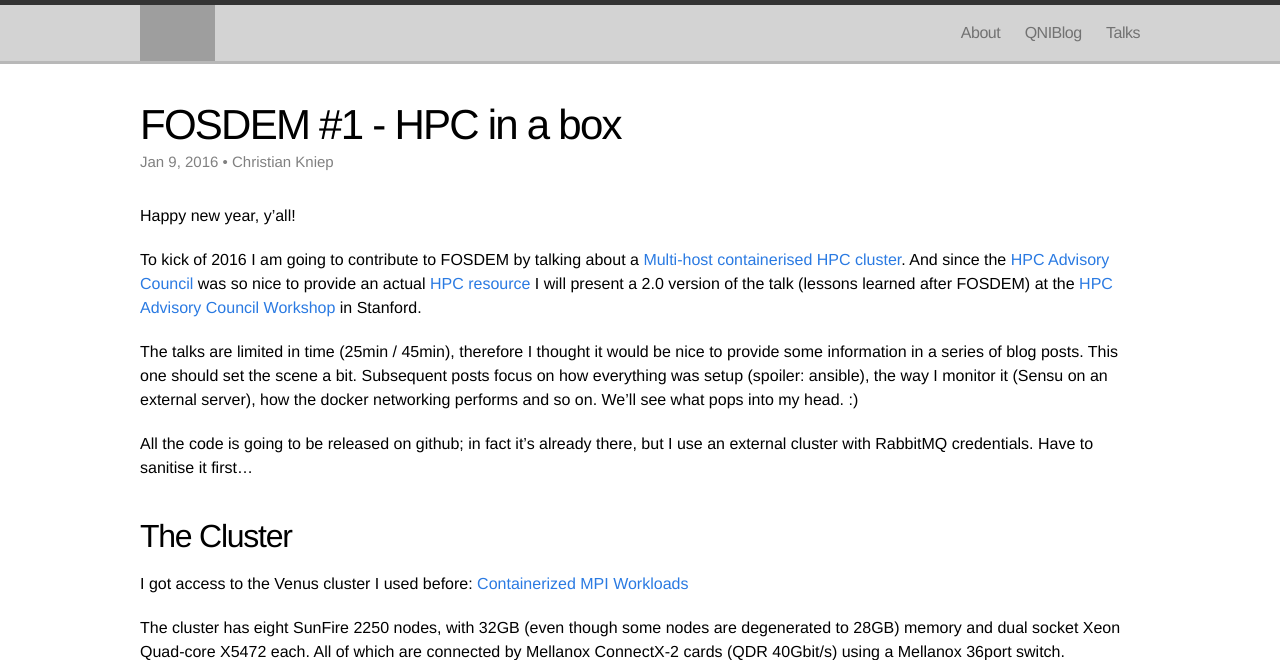
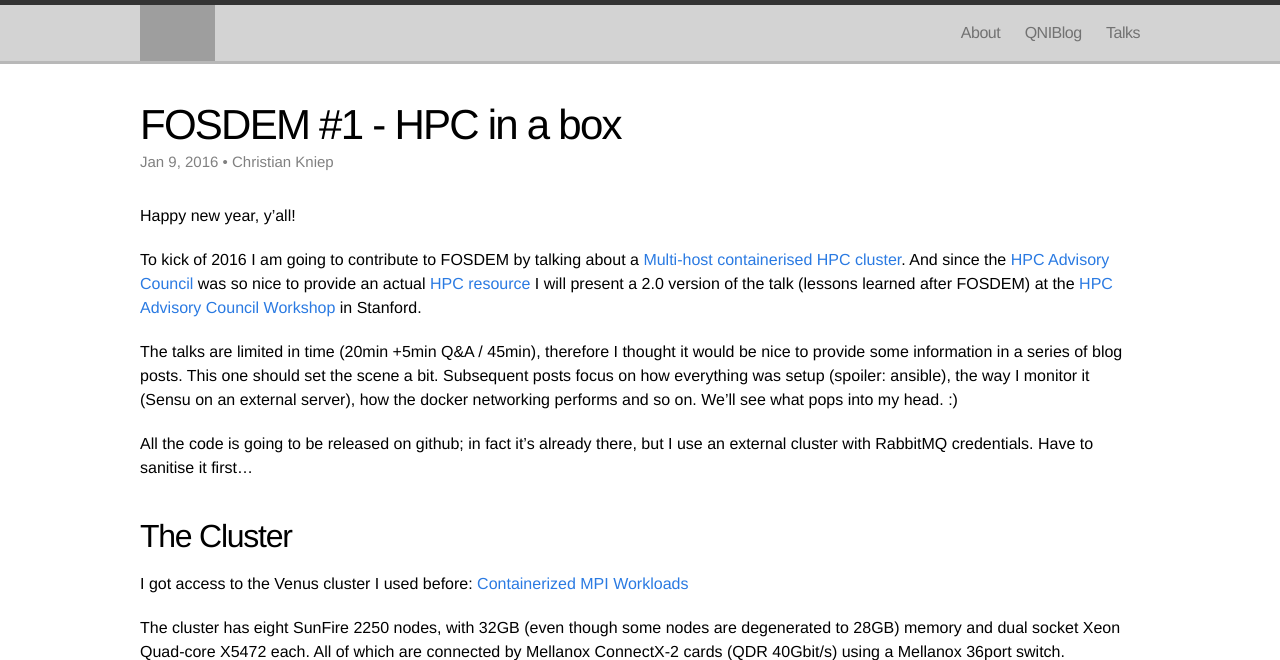
Before and after one commit to ChristianKniep/QNIBIncBlog, a Jekyll site: the page built from _posts/2016-01-09-fosdem-overview.md, in a window 1280 px wide and 900 px high, cut to the strip 0-660 px from the top of the window. Built offline with Jekyll 4.4.1, drawn with Linux system fonts in a browser that asks for light colours; grey boxes are pictures that could not be loaded.

Commit message:
FOSDEM time adjustment

```diff
--- a/_posts/2016-01-09-fosdem-overview.md
+++ b/_posts/2016-01-09-fosdem-overview.md
@@ -10,7 +10,7 @@ Happy new year, y'all!
 
 To kick of 2016 I am going to contribute to FOSDEM by talking about a [Multi-host containerised HPC cluster](https://fosdem.org/2016/schedule/event/hpc_bigdata_hpc_cluster/). And since the [HPC Advisory Council](http://www.hpcadvisorycouncil.com/) was so nice to provide an actual [HPC resource](http://www.hpcadvisorycouncil.com/cluster_center.php) I will present a 2.0 version of the talk (lessons learned after FOSDEM) at the [HPC Advisory Council Workshop](http://www.hpcadvisorycouncil.com/events/2016/stanford-workshop/agenda.php) in Stanford.
 
-The talks are limited in time (25min / 45min), therefore I thought it would be nice to provide some information in a series of blog posts. This one should set the scene a bit. Subsequent posts focus on how everything was setup (spoiler: ansible), the way I monitor it (Sensu on an external server), how the docker networking performs and so on. We'll see what pops into my head. :)
+The talks are limited in time (20min +5min Q&A / 45min), therefore I thought it would be nice to provide some information in a series of blog posts. This one should set the scene a bit. Subsequent posts focus on how everything was setup (spoiler: ansible), the way I monitor it (Sensu on an external server), how the docker networking performs and so on. We'll see what pops into my head. :)
 
 All the code is going to be released on github; in fact it's already there, but I use an external cluster with RabbitMQ credentials. Have to sanitise it first...
 
```
